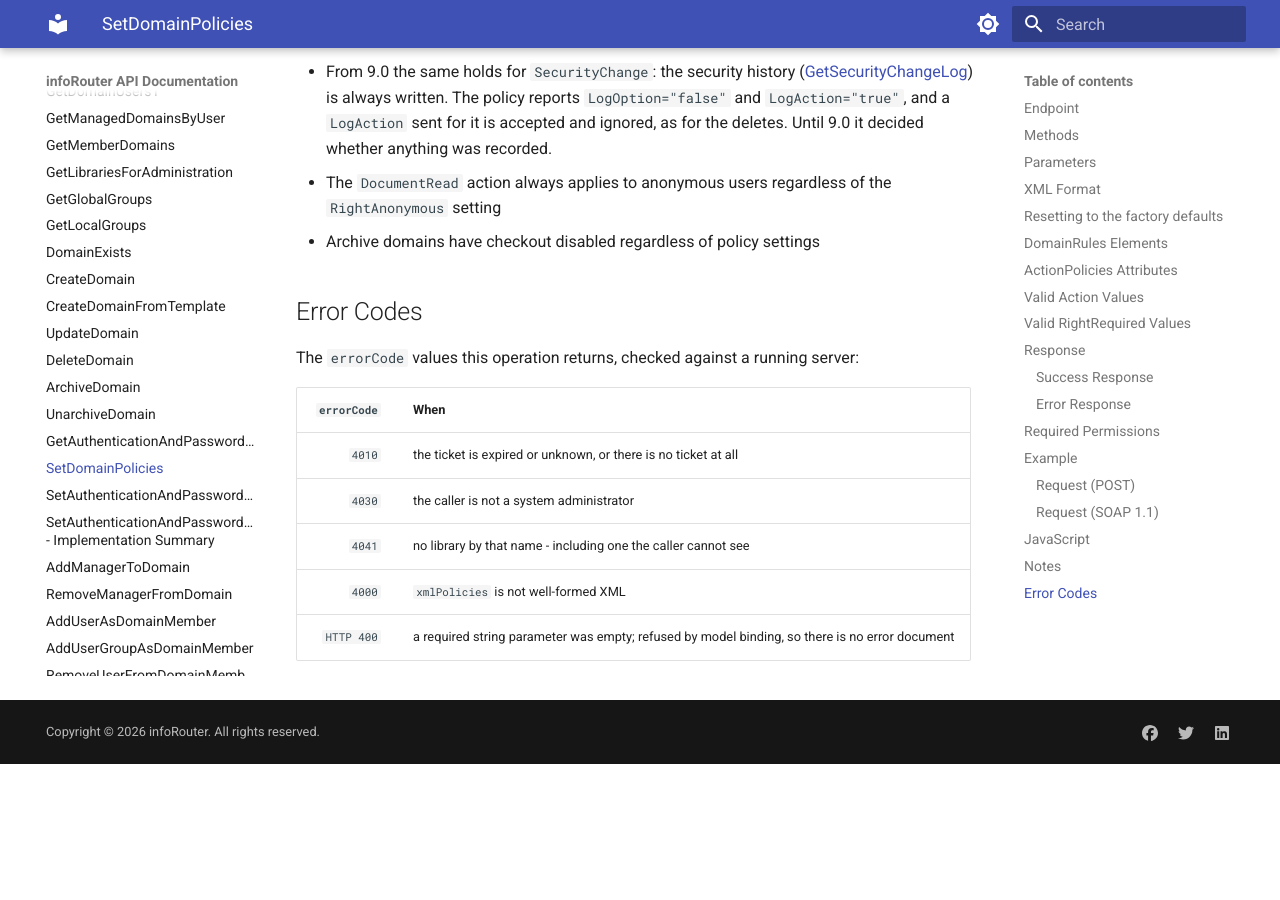
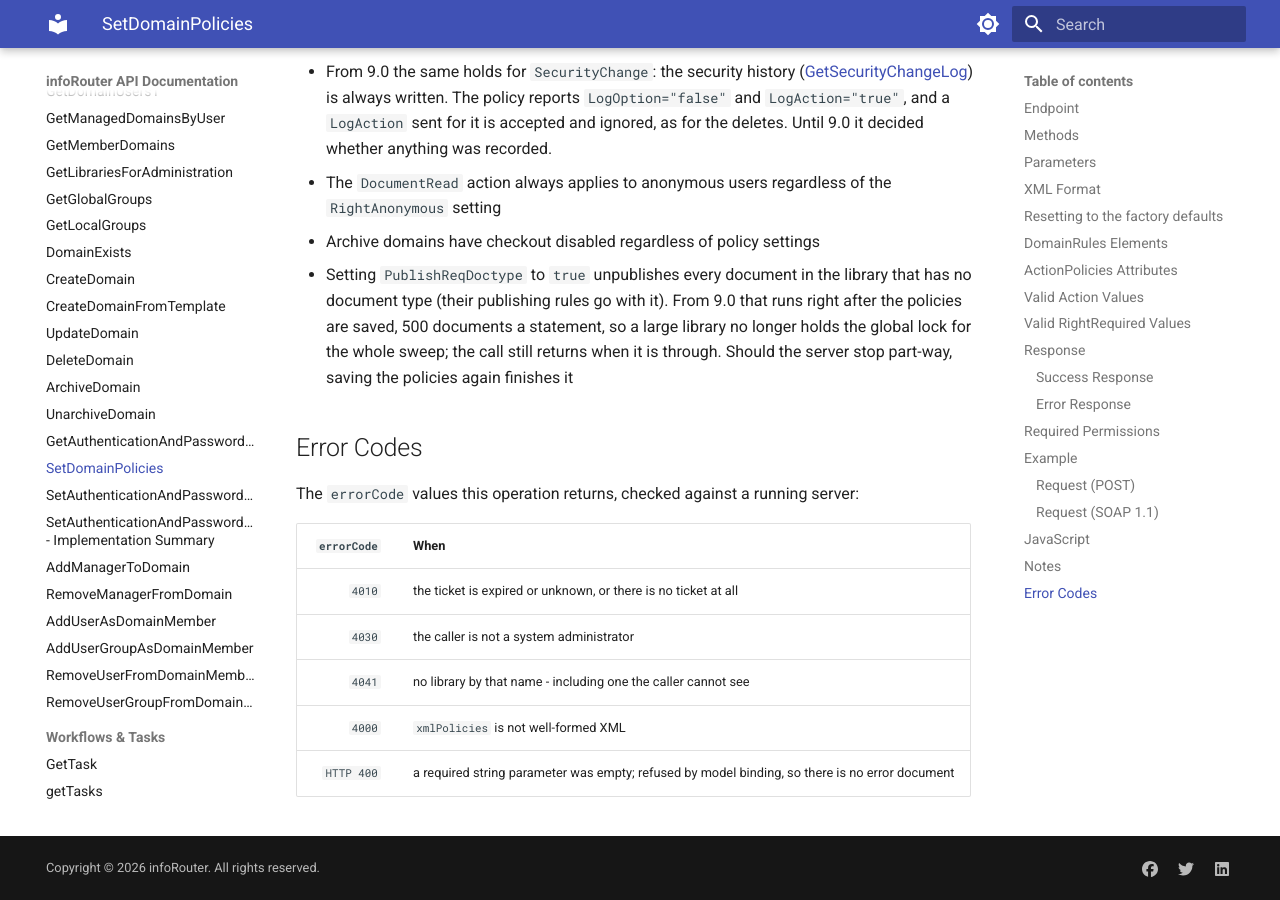
Before and after one commit to inforouter/apidocs, an MkDocs documentation site: the page built from docs/SetDomainPolicies.md, in a window 1280 px wide and 900 px high, scrolled down 8845 px. Built offline with MkDocs 1.6.1 and Material for MkDocs 9.7.7, drawn with Linux system fonts in a browser that asks for light colours; before the commit the page ends 9609 px from its top, so only the background shows below that.

Commit message:
SetDomainPolicies: what PublishReqDoctype unpublishes, and that it runs right after the save
Co-Authored-By: Claude Fable 5.1 <noreply@anthropic.com>

```diff
--- a/docs/SetDomainPolicies.md
+++ b/docs/SetDomainPolicies.md
@@ -289,6 +289,7 @@ by model binding with HTTP 400.
 - From 9.0 the same holds for `SecurityChange`: the security history ([GetSecurityChangeLog](GetSecurityChangeLog.md)) is always written. The policy reports `LogOption="false"` and `LogAction="true"`, and a `LogAction` sent for it is accepted and ignored, as for the deletes. Until 9.0 it decided whether anything was recorded.
 - The `DocumentRead` action always applies to anonymous users regardless of the `RightAnonymous` setting
 - Archive domains have checkout disabled regardless of policy settings
+- Setting `PublishReqDoctype` to `true` unpublishes every document in the library that has no document type (their publishing rules go with it). From 9.0 that runs right after the policies are saved, 500 documents a statement, so a large library no longer holds the global lock for the whole sweep; the call still returns when it is through. Should the server stop part-way, saving the policies again finishes it
 
 ## Error Codes
 
```
